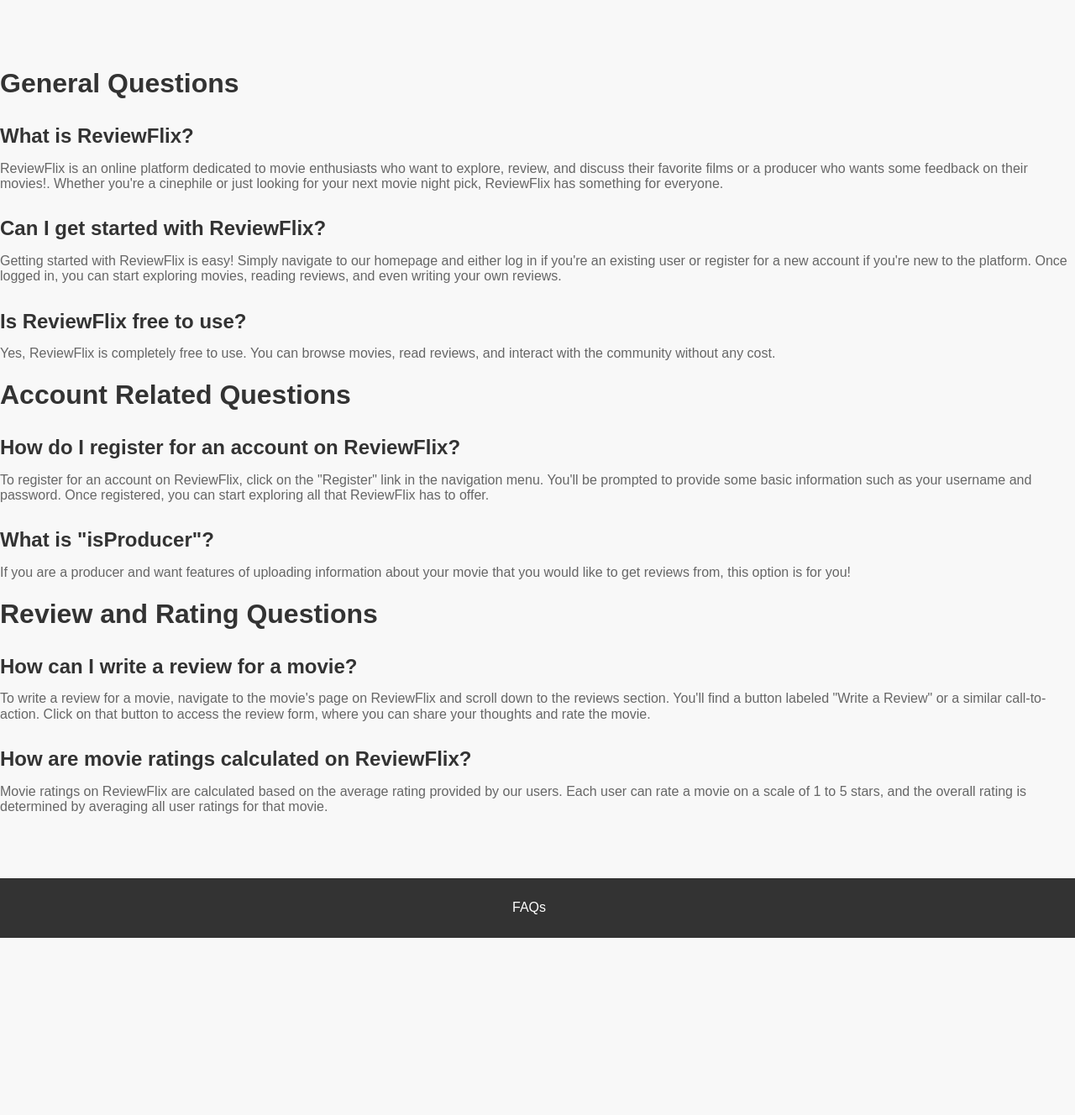
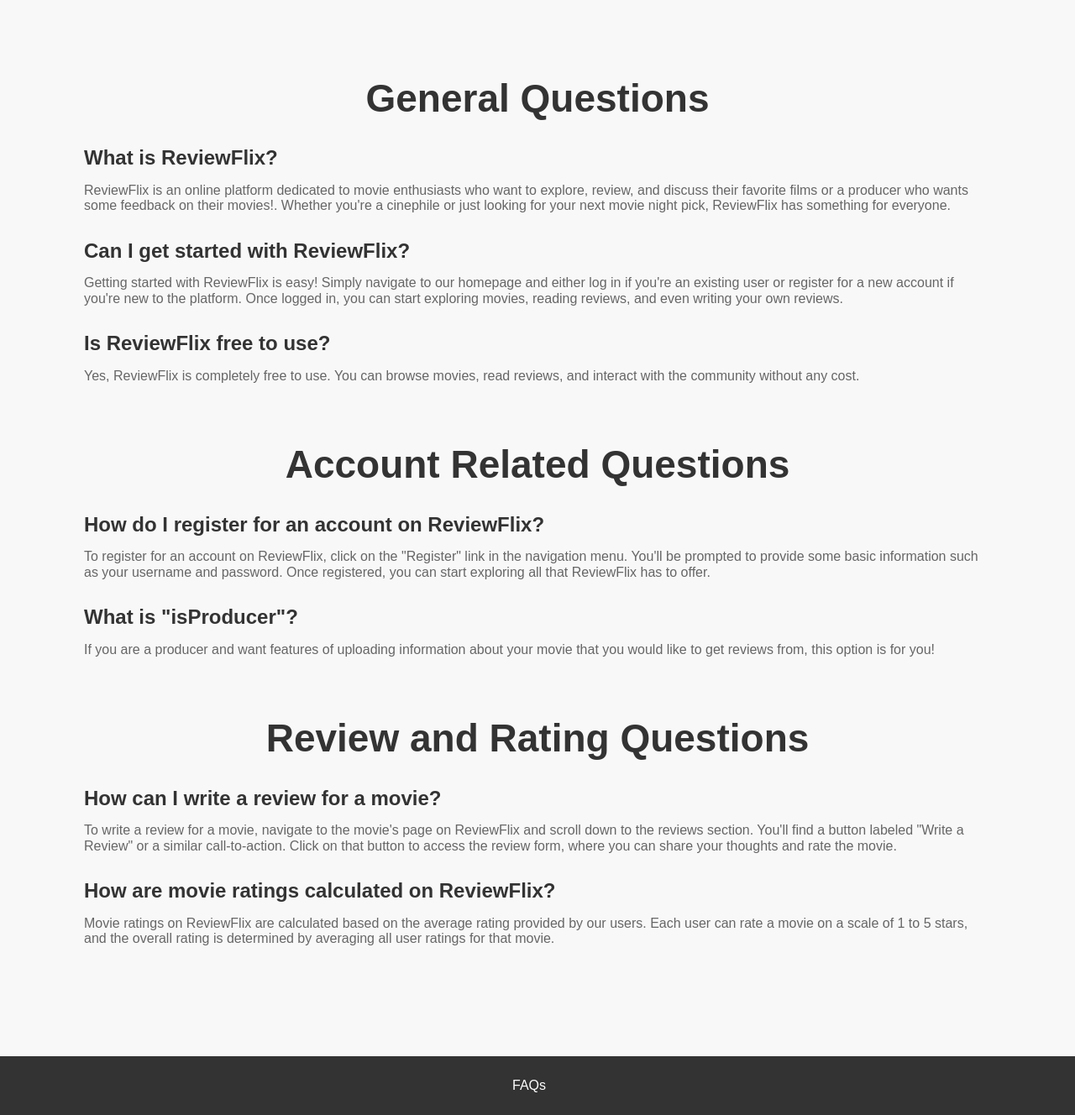
Before and after one commit to HarryLynn04/Film_Review, a Django app: page /ReviewFlix/faq/ in a window 1280 px wide. Shown: the part 77-1405 px from the top of the page at 84% size. Before the commit the page ends 1194 px from the top, so only its background shows below. Run offline with Django 3.2, Linux system fonts and the light colour scheme.

Commit message:
css for FAQ and add movie

```diff
--- a/Film_Review/views.py
+++ b/Film_Review/views.py
@@ -146,11 +146,6 @@ def individual_film(request, film_id):
     return render(request, 'ReviewFlix/Film.html', context=context_dict)
 
 
-# @login_required
-# def review_for_film(request, film_id):
-#     film = Film.objects.get(id=film_id)
-#     context_dict = {'film': film}
-#     return render(request, 'ReviewFlix/Review.html', context=context_dict)
 
 
 @login_required
--- /dev/null
+++ b/static/css/faq.css
@@ -0,0 +1,12 @@
+.wrapper{
+    padding: 0px 100px;
+}
+
+.text_wrapper{
+    margin-bottom: 70px;
+}
+
+.title{
+    font-size: 46px;
+    text-align: center;
+}
--- a/templates/ReviewFlix/FAQ.html
+++ b/templates/ReviewFlix/FAQ.html
@@ -8,30 +8,43 @@
     FAQs
 {% endblock %}
 
+{% block additional_css %}
+    <link rel="stylesheet" href="{% static 'css/faq.css' %}">
+{% endblock %}
+
 {% block body_block %}
-<p><h1>General Questions</h1>
-    <h2>What is ReviewFlix?</h2>
-    <p>ReviewFlix is an online platform dedicated to movie enthusiasts who want to explore, review, and discuss their favorite films or a producer who wants some feedback on their movies!. Whether you're a cinephile or just looking for your next movie night pick, ReviewFlix has something for everyone.</p>
+    <div class="wrapper">
+        <div class="text_wrapper">
+            <h1 class="title">General Questions</h1>
+            <h2 class="question">What is ReviewFlix?</h2>
+            <p class="answers">ReviewFlix is an online platform dedicated to movie enthusiasts who want to explore, review, and discuss their favorite films or a producer who wants some feedback on their movies!. Whether you're a cinephile or just looking for your next movie night pick, ReviewFlix has something for everyone.</p>
+            <h2 class="question">Can I get started with ReviewFlix?</h2>
+            <p class="answers">Getting started with ReviewFlix is easy! Simply navigate to our homepage and either log in if you're an existing user or register for a new account if you're new to the platform. Once logged in, you can start exploring movies, reading reviews, and even writing your own reviews.</p>
+            <h2 class="question">Is ReviewFlix free to use?</h2>
+            <p class="answers">Yes, ReviewFlix is completely free to use. You can browse movies, read reviews, and interact with the community without any cost. </p>
+        </div>
 
-    <h2>Can I get started with ReviewFlix?</h2>
-    <p>Getting started with ReviewFlix is easy! Simply navigate to our homepage and either log in if you're an existing user or register for a new account if you're new to the platform. Once logged in, you can start exploring movies, reading reviews, and even writing your own reviews.</p>
+        <div class="text_wrapper">
+            <h1 class="title">Account Related Questions</h1>
+            <h2 class="question">How do I register for an account on ReviewFlix?</h2>
+            <p class="answers">To register for an account on ReviewFlix, click on the "Register" link in the navigation menu. You'll be prompted to provide some basic information such as your username and password. Once registered, you can start exploring all that ReviewFlix has to offer.</p>
+            <h2 class="question">What is "isProducer"?</h2>
+            <p class="answers">If you are a producer and want features of uploading information about your movie that you would like to get reviews from, this option is for you!</p>
 
-    <h2>Is ReviewFlix free to use?</h2>
-    <p>Yes, ReviewFlix is completely free to use. You can browse movies, read reviews, and interact with the community without any cost. </p>
+        </div>
 
-    <h1>Account Related Questions</h1>
-    <h2>How do I register for an account on ReviewFlix?</h2>
-    <p>To register for an account on ReviewFlix, click on the "Register" link in the navigation menu. You'll be prompted to provide some basic information such as your username and password. Once registered, you can start exploring all that ReviewFlix has to offer.</p>
 
-    <h2>What is "isProducer"?</h2>
-    <p>If you are a producer and want features of uploading information about your movie that you would like to get reviews from, this option is for you!</p>
+        <div class="text_wrapper">
+            <h1 class="title">Review and Rating Questions</h1>
+            <h2 class="question">How can I write a review for a movie?</h2>
+            <p class="answers">To write a review for a movie, navigate to the movie's page on ReviewFlix and scroll down to the reviews section. You'll find a button labeled "Write a Review" or a similar call-to-action. Click on that button to access the review form, where you can share your thoughts and rate the movie.</p>
+            <h2 class="question">How are movie ratings calculated on ReviewFlix?</h2>
+            <p class="answers">Movie ratings on ReviewFlix are calculated based on the average rating provided by our users. Each user can rate a movie on a scale of 1 to 5 stars, and the overall rating is determined by averaging all user ratings for that movie.</p></p>
+        </div>
 
-    <h1>Review and Rating Questions</h1>
-    <h2>How can I write a review for a movie?</h2>
-    <p>To write a review for a movie, navigate to the movie's page on ReviewFlix and scroll down to the reviews section. You'll find a button labeled "Write a Review" or a similar call-to-action. Click on that button to access the review form, where you can share your thoughts and rate the movie.</p>
+    </div>
 
-    <h2>How are movie ratings calculated on ReviewFlix?</h2>
-    <p>Movie ratings on ReviewFlix are calculated based on the average rating provided by our users. Each user can rate a movie on a scale of 1 to 5 stars, and the overall rating is determined by averaging all user ratings for that movie.</p></p>
+
 
 
 
```
Also changed, not shown: static/css/add_movie.css (+7 -11 lines), templates/ReviewFlix/AddAMovie.html (+3 -5 lines).
